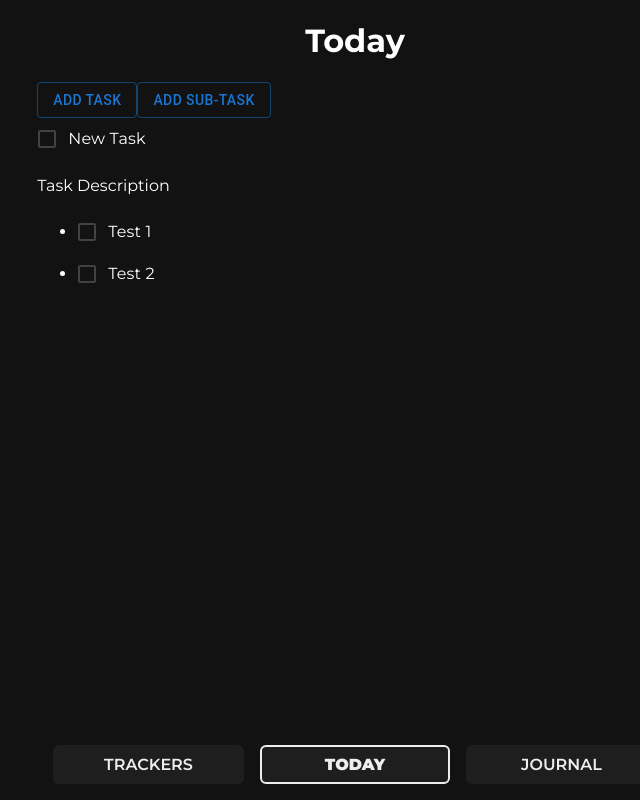
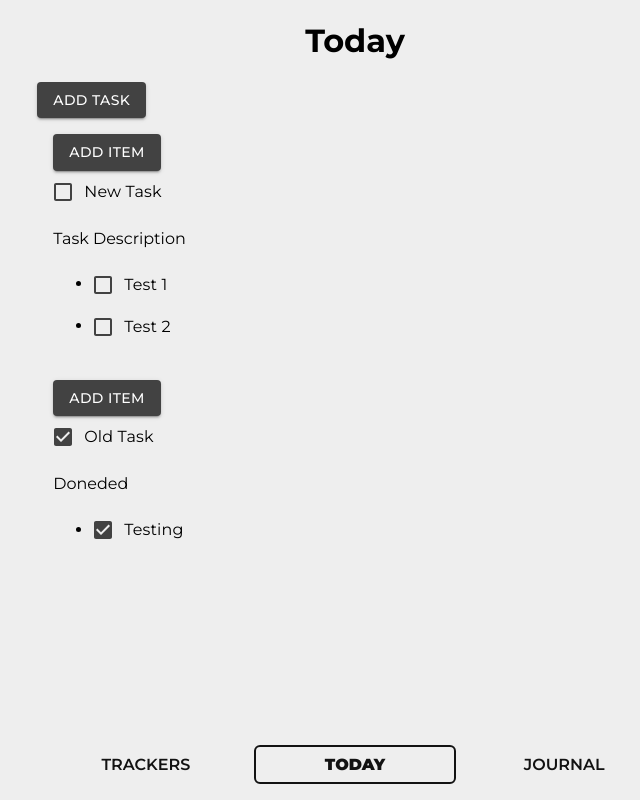
Before and after one commit to therisingtsun/ekdanta, a Next.js app: page / in a window 1280 px wide. Shown: the whole page, without its empty margins (285-925 px from the left). Built offline with nearby package versions, Linux system fonts and the light colour scheme.

Commit message:
task and item addition logic

```diff
--- a/src/app/components/BottomNav/index.scss
+++ b/src/app/components/BottomNav/index.scss
@@ -1,15 +1,16 @@
 .bottom-nav {
 	position: fixed;
 
-	inset: auto auto 0;
+	inset: auto 0 0;
 	max-width: 60ch;
 	width: 100%;
-	padding: 1rem;
+	padding: 1rem 0.5rem;
+	margin: auto;
 
 	display: flex;
 	flex-flow: row nowrap;
 	align-items: center;
-	gap: 1rem;
+	gap: 0.5rem;
 
 	a {
 		width: 100%;
--- a/src/app/components/Task/Modal.tsx
+++ b/src/app/components/Task/Modal.tsx
@@ -1,3 +1,5 @@
+"use client";
+
 import { useState } from "react";
 import Button from "@mui/material/Button";
 import TextField from "@mui/material/TextField";
@@ -11,92 +13,88 @@ import {
 	Task as TaskStructure,
 	TaskItem as TaskItemStructure,
 } from "@/types/TasksList";
+import { grey } from "@mui/material/colors";
+
+const buttonStyle = {
+	fontFamily: "Montserrat",
+	backgroundColor: grey[800],
+	'&:hover': {
+		backgroundColor: grey[700],
+	}
+};
 
 export const TaskDialog = ({
 	openTaskDialog,
 	setOpenTaskDialog,
-	handleTaskSubmit,
-	state,
-	setState,
+	handleTaskSubmit
 }: {
 	openTaskDialog: boolean;
 	setOpenTaskDialog: React.Dispatch<React.SetStateAction<boolean>>;
-	handleTaskSubmit: (event: React.SyntheticEvent) => void;
-	state: TaskStructure;
-	setState: React.Dispatch<React.SetStateAction<TaskStructure>>;
+	handleTaskSubmit: (task: TaskStructure) => void;
 }) => {
-	return (
-		<>
+	const [ task, setTask ] = useState<TaskStructure>({
+		title: "",
+		description: "",
+		items: [],
+	})
+
+	return <>
 		<Button
-				variant="outlined"
-				onClick={() => {
-					setOpenTaskDialog(true);
-				}}
+			variant="contained"
+			sx={buttonStyle}
+			onClick={() => setOpenTaskDialog(true)}
 		>
 			Add Task
 		</Button>
 		<Dialog
 			open={openTaskDialog}
-				onClose={() => {
-					setOpenTaskDialog(false);
-				}}
+			onClose={() => setOpenTaskDialog(false)}
 		>
-				<form onSubmit={handleTaskSubmit}>
+			<form onSubmit={(event) => {
+				event.preventDefault()
+				handleTaskSubmit(task)
+			}}>
 				<DialogTitle>Add Task</DialogTitle>
 				<DialogContent>
 					<DialogContentText>Title</DialogContentText>
 					<TextField
 						autoFocus
-							margin="dense"
-							id="name"
-							fullWidth
-							variant="standard"
+						autoComplete="off" margin="dense"
+						fullWidth variant="standard"
 						onChange={(
 							event: React.ChangeEvent<HTMLInputElement>
 						) => {
-								setState({
-									...state,
-									title: event.target.value,
-								});
+							setTask({
+								...task,
+								title: event.target.value
+							})
 						}}
 					/>
 					<DialogContentText>Description</DialogContentText>
 					<TextField
-							margin="dense"
-							id="name"
-							fullWidth
-							variant="standard"
+						autoComplete="off" margin="dense"
+						fullWidth variant="standard"
 						onChange={(
 							event: React.ChangeEvent<HTMLInputElement>
 						) => {
-								setState({
-									...state,
-									description: event.target.value,
-								});
+							setTask({
+								...task,
+								description: event.target.value
+							})
 						}}
 					/>
 				</DialogContent>
 				<DialogActions>
-						<Button
-							onClick={() => {
-								setOpenTaskDialog(false);
-							}}
-						>
+					<Button onClick={() => setOpenTaskDialog(false)}>
 						Cancel
 					</Button>
-						<Button
-							type="submit"
-							onClick={() => {
-								setOpenTaskDialog(false);
-							}}
-						>
+					<Button type="submit" onClick={() => setOpenTaskDialog(false)}>
 						Add
 					</Button>
 				</DialogActions>
 			</form>
 		</Dialog>
 	</>
-	);
 };
 
 export const SubTaskDialog = ({
@@ -112,15 +110,15 @@ export const SubTaskDialog = ({
 	itemList: TaskItemStructure;
 	setItemList: React.Dispatch<React.SetStateAction<TaskItemStructure>>;
 }) => {
-	return (
-		<>
+	return <>
 		<Button
-				variant="outlined"
+			sx={buttonStyle}
+			variant="contained"
 			onClick={() => {
 				setOpenSubTaskDialog(true);
 			}}
 		>
-				Add Sub-Task
+			Add Item
 		</Button>
 		<Dialog
 			open={openSubTaskDialog}
@@ -129,13 +127,13 @@ export const SubTaskDialog = ({
 			}}
 		>
 			<form onSubmit={handleSubTaskSubmit}>
-					<DialogTitle>Add Task</DialogTitle>
+				<DialogTitle>Add Item</DialogTitle>
 				<DialogContent>
 					<DialogContentText>Description</DialogContentText>
 					<TextField
+						autoComplete="off"
 						autoFocus
 						margin="dense"
-							id="name"
 						fullWidth
 						variant="standard"
 						onChange={(
@@ -168,7 +166,6 @@ export const SubTaskDialog = ({
 			</form>
 		</Dialog>
 	</>
-	);
 };
 
 export default ({
@@ -178,36 +175,24 @@ export default ({
 	task: TaskStructure;
 	setTask: React.Dispatch<React.SetStateAction<TaskStructure>>;
 }) => {
-	const [state, setState] = useState(task);
-	const [openTaskDialog, setOpenTaskDialog] = useState(false);
 	const [openSubTaskDialog, setOpenSubTaskDialog] = useState(false);
-	const [itemList, setItemList] = useState(task.items[0]);
+	const [itemList, setItemList] = useState({
+		description: ""
+	});
 
-	const handleTaskSubmit = (event: React.SyntheticEvent) => {
-		event.preventDefault();
-		setTask({
-			...state,
-		});
-	};
 	const handleSubTaskSubmit = (event: React.SyntheticEvent) => {
 		event.preventDefault();
-		let taskList = state.items;
+		let taskList = task.items;
 		taskList.push(itemList);
 		setTask({
-			...state,
+			...task,
+			completed: false,
 			items: [...taskList],
 		});
 	};
 
 	return (
 		<div>
-			<TaskDialog
-				openTaskDialog={openTaskDialog}
-				setOpenTaskDialog={setOpenTaskDialog}
-				handleTaskSubmit={handleTaskSubmit}
-				state={state}
-				setState={setState}
-			/>
 			<SubTaskDialog
 				openSubTaskDialog={openSubTaskDialog}
 				setOpenSubTaskDialog={setOpenSubTaskDialog}
--- /dev/null
+++ b/src/app/components/Task/index.scss
@@ -0,0 +1,5 @@
+.task-container {
+	position: relative;
+	margin: 1rem;
+	margin-bottom: 2rem;
+}
--- a/src/app/components/Task/index.tsx
+++ b/src/app/components/Task/index.tsx
@@ -1,9 +1,10 @@
 "use client";
+
+import "./index.scss";
 
 import { useState } from "react";
 
-import { FormControlLabel, Typography } from "@mui/material";
-import Checkbox from "@mui/material/Checkbox";
+import { FormControlLabel, Typography, Checkbox } from "@mui/material";
 import { grey } from "@mui/material/colors";
 
 import {
@@ -55,6 +56,11 @@ export default ({ task }: { task: TaskStructure }) => {
 		} else {
 			state.items.forEach((item) => (item.completed = false));
 		}
+		if (state.items.length > 0) {
+			state.completed = state.items[0].completed
+		} else {
+			state.completed = !state.completed
+		}
 		setState({ ...state });
 	};
 	const updateHandler = (i: number) => {
@@ -65,7 +71,7 @@ export default ({ task }: { task: TaskStructure }) => {
 	};
 
 	const completedCount = state.items.filter((item) => item.completed).length;
-	console.log("Main--", state);
+	// console.log(state)
 
 	return (
 		<div className="task-container">
@@ -81,7 +87,7 @@ export default ({ task }: { task: TaskStructure }) => {
 						sx={checkboxStyle}
 						checked={
 							state.completed ||
-							state.items.every((item) => item.completed)
+							state.items.length > 0 && state.items.every((item) => item.completed)
 						}
 						indeterminate={
 							completedCount > 0 &&
--- a/src/app/page.tsx
+++ b/src/app/page.tsx
@@ -1,19 +1,51 @@
+"use client";
+
+import { useState } from "react"
 import BottomNav from "./components/BottomNav"
 import Task from "./components/Task"
+import { TaskDialog } from "./components/Task/Modal";
+
+import {
+	Task as TaskStructure,
+	TaskItem as TaskItemStructure,
+} from "@/types/TasksList";
 
 export default () => {
-
-	return <>
-		<h1>Today</h1>
-
-		<Task task={{
+	const tasks: TaskStructure[] = [
+		{
 			title: "New Task",
 			description: "Task Description",
 			items: [
 				{ description: "Test 1" },
 				{ description: "Test 2" },
 			]
-		}} />
+		},
+		{
+			title: "Old Task",
+			description: "Doneded",
+			items: [
+				{ description: "Testing", completed: true },
+			]
+		},
+	]
+
+	const [ state, setState ] = useState(tasks)
+	const [ openNewTaskDialog, setOpenNewTaskDialog ] = useState(false);
+
+	const handleTaskSubmit = (task: TaskStructure) => {
+		setState([
+			...state,
+			task
+		])
+	}
+
+	return <>
+		<h1>Today</h1>
+
+		<main>
+			<TaskDialog openTaskDialog={openNewTaskDialog} setOpenTaskDialog={setOpenNewTaskDialog} handleTaskSubmit={handleTaskSubmit} />
+			{state.map((task, i) => <Task key={i} task={task} />)}
+		</main>
 
 		<BottomNav />
 	</>
--- a/src/styles/global.scss
+++ b/src/styles/global.scss
@@ -10,7 +10,7 @@
 	--color-font: #eee;
 }
 
-@media (prefers-color-scheme: dark) {
+@media (prefers-color-scheme: light) {
 	:root {
 		color-scheme: light;
 
@@ -25,7 +25,6 @@
 }
 
 body {
-	max-width: 60ch;
 	margin: auto;
 
 	font-family: "Montserrat", sans-serif;
@@ -33,6 +32,14 @@ body {
 	background-color: var(--background);
 }
 
+main {
+	margin: auto;
+	padding: 0 calc((100vw - 60ch)/2);
+
+	height: calc(100vh - 10rem);
+	overflow-y: auto;
+}
+
 h1 {
 	text-align: center;
 }
```
Also changed, not shown: src/data-structures/Task/index.tsx (deleted, +0 -55 lines). Lines whose indentation alone changed are shown as unchanged.
